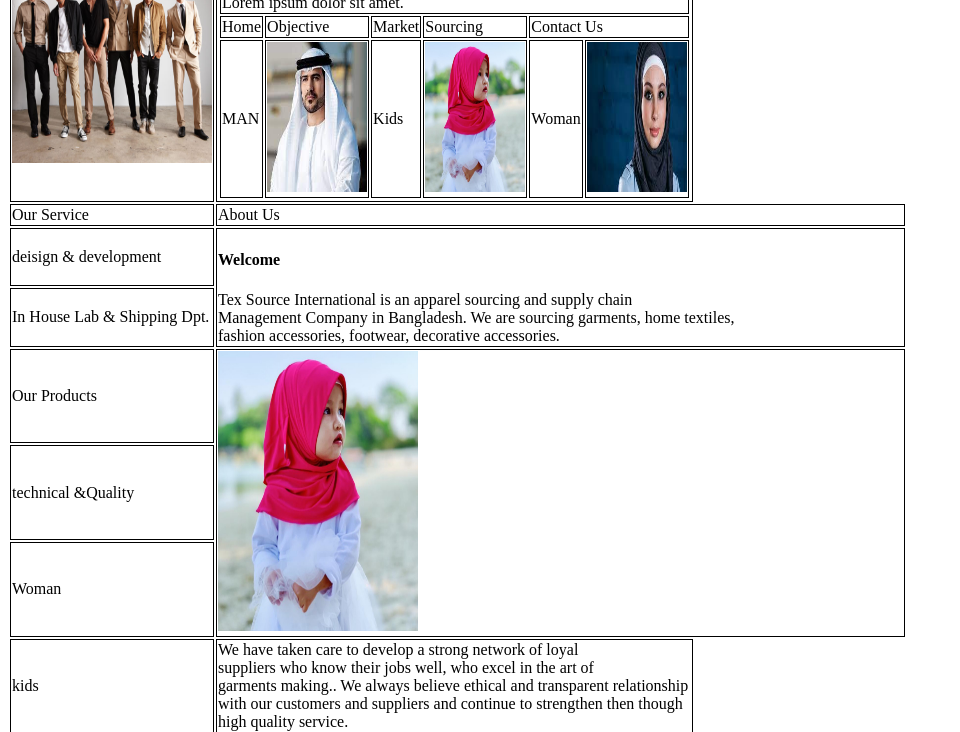
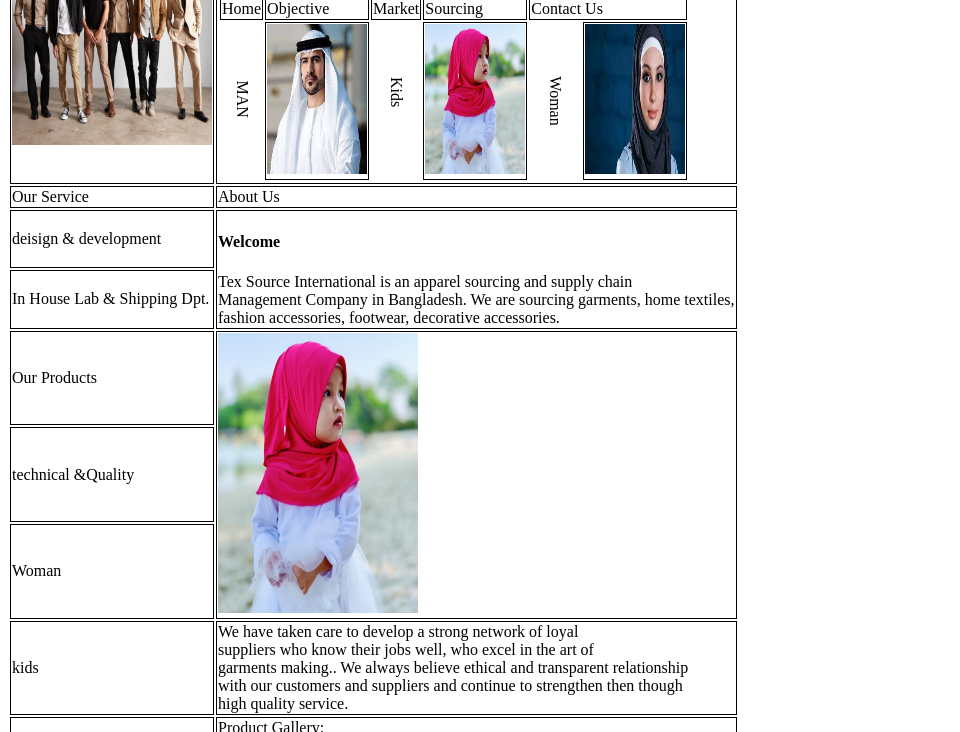
Before and after one commit to Salman2118/Test1, a plain HTML site: page Index.html in a window 1280 px wide. Shown: the part 100-832 px from the top of the page, without its empty margins (0-960 px from the left). Drawn offline with Linux system fonts and the light colour scheme.

Commit message:
new code

```diff
--- a/Index.html
+++ b/Index.html
@@ -27,28 +27,25 @@
                             </td>
                         </tr>
                         <tr>
-                            <td>
-                                Home
-                            </td>
+                            <td>Home</td>
                             <td>Objective</td>
                             <td>Market</td>
                             <td>Sourcing</td>
                             <td colspan="2">Contact Us</td>
                         </tr>
                         <tr>
-                            <td class="vertical-text">MAN</td>
+                            <td class="Rotate-text">MAN</td>
                             <td>
                                 <img src="image/top_photo2.jpg" width="100" height="150">
                             </td>
-                            <td class="vertical-text">Kids</td>
+                            <td class="Rotate-text">Kids</td>
                             <td><img src="image/kids_single.jpg" width="100" height="150">
                             </td>
-                            <td class="vertical-text">Woman</td>
+                            <td class="Rotate-text">Woman</td>
                             <td><img src="image/woman_face.jpg" width="100" height="150">
                             </td>
                         </tr>
                     </table>
-
                 </td>
             </tr>
             <tr>
@@ -86,9 +83,8 @@
             </tr>
             <tr>
                 <td>Man</td>
-
                 <td>
-
+                    <table>
 
                         <tr>
                             Product Gallery:
--- a/css/style.css
+++ b/css/style.css
@@ -22,4 +22,9 @@ th, td {
 .kidesness img{
   height: 280px;
   width: 200px;
+
 }
+.Rotate-text{
+  rotate: 90deg;
+  border: none;
+}
```
